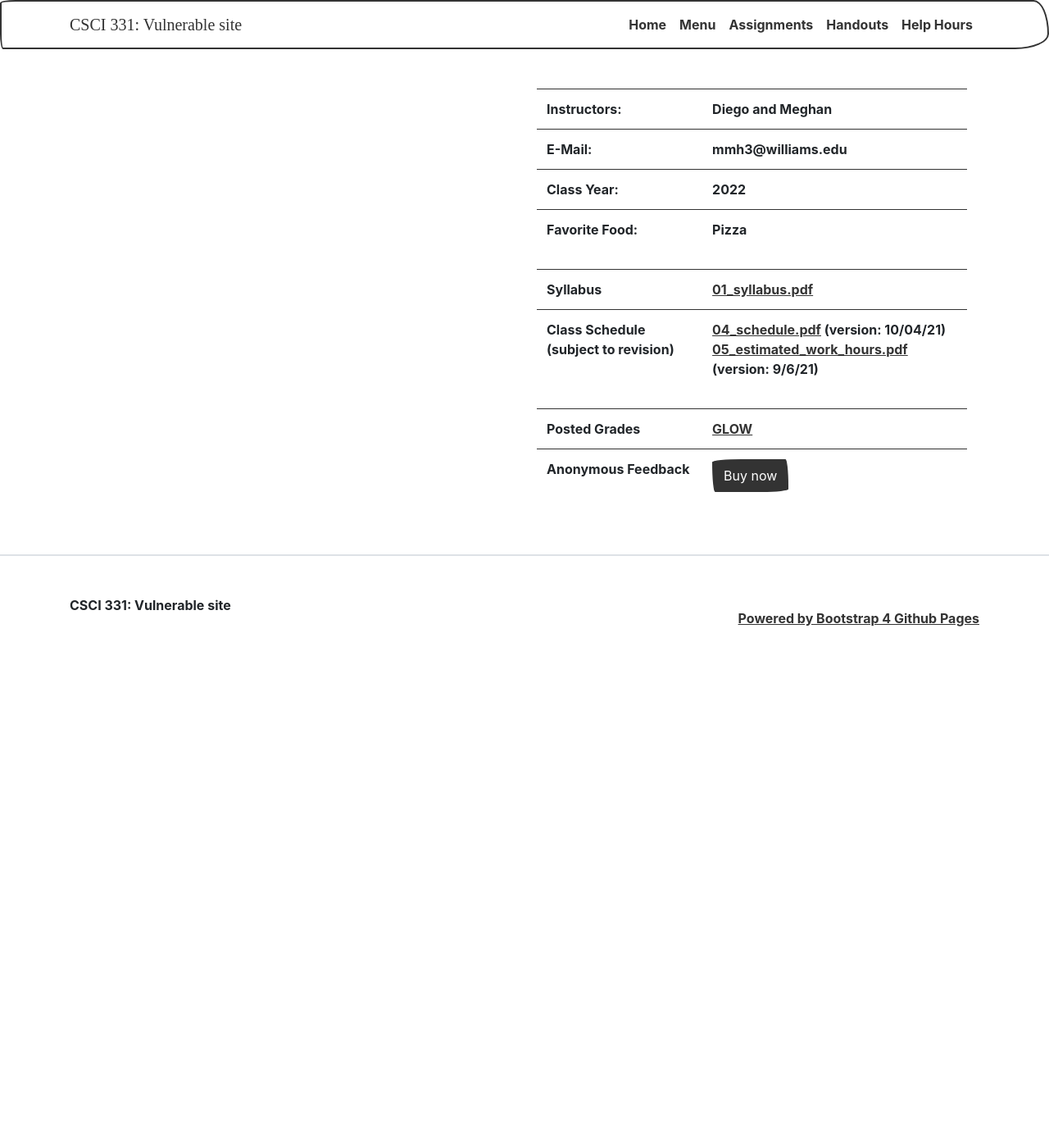
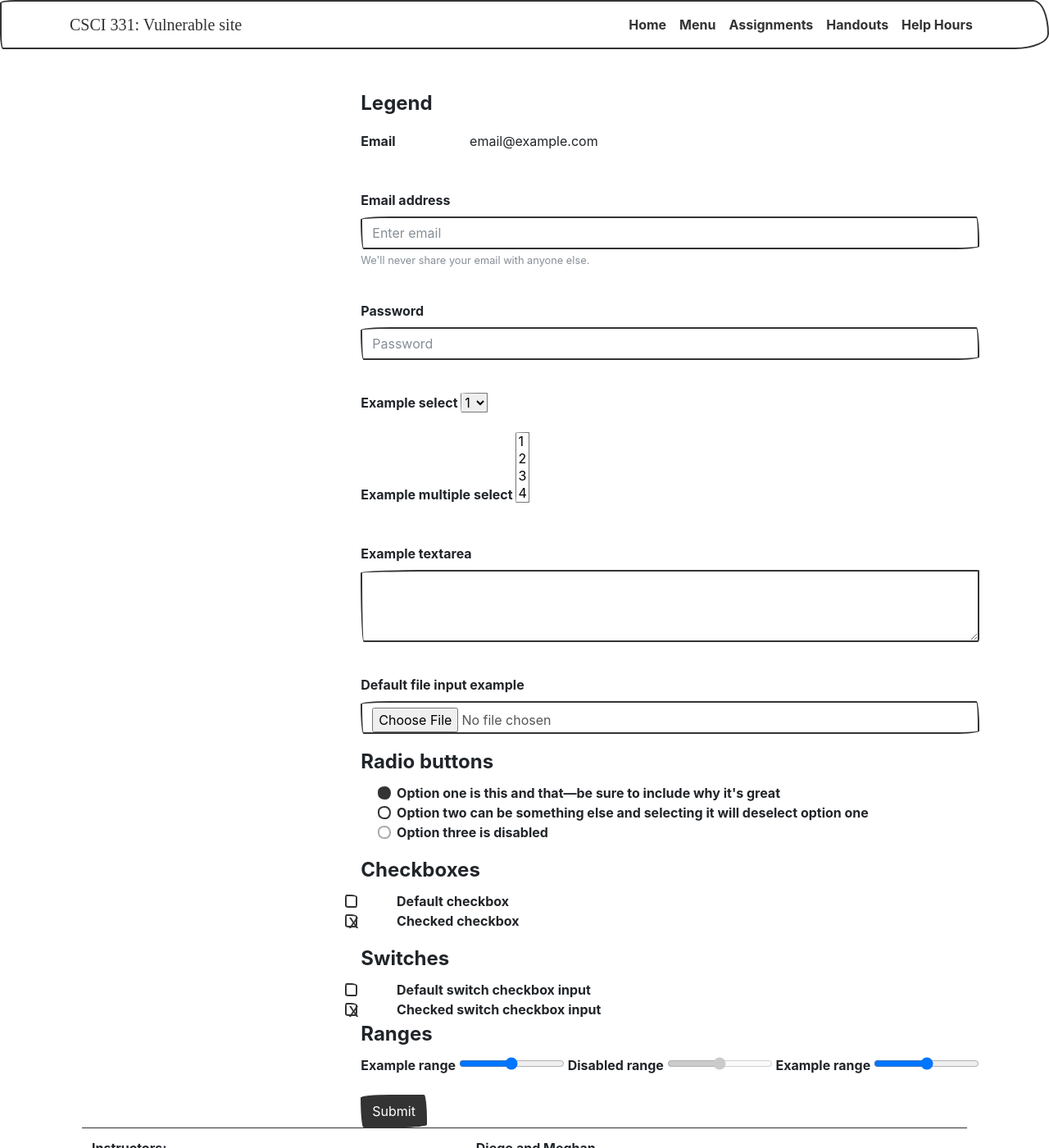
Before and after one commit to mhalloran21/cs331_final_project, a Jekyll site: the page built from index.md, in a window 1280 px wide and 1400 px high. Shown: the whole window at 82% size. Built offline with Jekyll 4.4.1, drawn with Linux system fonts in a browser that asks for light colours; some web fonts are replaced.

Commit message:
Update intro.html

```diff
--- a/_layouts/intro.html
+++ b/_layouts/intro.html
@@ -11,6 +11,111 @@ layout: default
 	document.write(clickcount());
       </script>
     </div>
+	  <form>
+  <fieldset>
+    <legend>Legend</legend>
+    <div class="form-group row">
+      <label for="staticEmail" class="col-sm-2 col-form-label">Email</label>
+      <div class="col-sm-10">
+        <input type="text" readonly="" class="form-control-plaintext" id="staticEmail" value="email@example.com">
+      </div>
+    </div>
+    <div class="form-group">
+      <label for="exampleInputEmail1" class="form-label mt-4">Email address</label>
+      <input type="email" class="form-control" id="exampleInputEmail1" aria-describedby="emailHelp" placeholder="Enter email">
+      <small id="emailHelp" class="form-text text-muted">We'll never share your email with anyone else.</small>
+    </div>
+    <div class="form-group">
+      <label for="exampleInputPassword1" class="form-label mt-4">Password</label>
+      <input type="password" class="form-control" id="exampleInputPassword1" placeholder="Password">
+    </div>
+    <div class="form-group">
+      <label for="exampleSelect1" class="form-label mt-4">Example select</label>
+      <select class="form-select" id="exampleSelect1">
+        <option>1</option>
+        <option>2</option>
+        <option>3</option>
+        <option>4</option>
+        <option>5</option>
+      </select>
+    </div>
+    <div class="form-group">
+      <label for="exampleSelect2" class="form-label mt-4">Example multiple select</label>
+      <select multiple="" class="form-select" id="exampleSelect2">
+        <option>1</option>
+        <option>2</option>
+        <option>3</option>
+        <option>4</option>
+        <option>5</option>
+      </select>
+    </div>
+    <div class="form-group">
+      <label for="exampleTextarea" class="form-label mt-4">Example textarea</label>
+      <textarea class="form-control" id="exampleTextarea" rows="3"></textarea>
+    </div>
+    <div class="form-group">
+      <label for="formFile" class="form-label mt-4">Default file input example</label>
+      <input class="form-control" type="file" id="formFile">
+    </div>
+    <fieldset class="form-group">
+      <legend class="mt-4">Radio buttons</legend>
+      <div class="form-check">
+        <label class="form-check-label">
+          <input type="radio" class="form-check-input" name="optionsRadios" id="optionsRadios1" value="option1" checked="">
+          Option one is this and that—be sure to include why it's great
+        </label>
+      </div>
+      <div class="form-check">
+        <label class="form-check-label">
+          <input type="radio" class="form-check-input" name="optionsRadios" id="optionsRadios2" value="option2">
+          Option two can be something else and selecting it will deselect option one
+        </label>
+      </div>
+      <div class="form-check disabled">
+        <label class="form-check-label">
+          <input type="radio" class="form-check-input" name="optionsRadios" id="optionsRadios3" value="option3" disabled="">
+          Option three is disabled
+        </label>
+      </div>
+    </fieldset>
+    <fieldset class="form-group">
+      <legend class="mt-4">Checkboxes</legend>
+      <div class="form-check">
+        <input class="form-check-input" type="checkbox" value="" id="flexCheckDefault">
+        <label class="form-check-label" for="flexCheckDefault">
+          Default checkbox
+        </label>
+      </div>
+      <div class="form-check">
+        <input class="form-check-input" type="checkbox" value="" id="flexCheckChecked" checked="">
+        <label class="form-check-label" for="flexCheckChecked">
+          Checked checkbox
+        </label>
+      </div>
+    </fieldset>
+    <fieldset>
+      <legend class="mt-4">Switches</legend>
+      <div class="form-check form-switch">
+        <input class="form-check-input" type="checkbox" id="flexSwitchCheckDefault">
+        <label class="form-check-label" for="flexSwitchCheckDefault">Default switch checkbox input</label>
+      </div>
+      <div class="form-check form-switch">
+        <input class="form-check-input" type="checkbox" id="flexSwitchCheckChecked" checked="">
+        <label class="form-check-label" for="flexSwitchCheckChecked">Checked switch checkbox input</label>
+      </div>
+    </fieldset>
+    <fieldset class="form-group">
+      <legend class="mt-4">Ranges</legend>
+        <label for="customRange1" class="form-label">Example range</label>
+        <input type="range" class="form-range" id="customRange1">
+        <label for="disabledRange" class="form-label">Disabled range</label>
+        <input type="range" class="form-range" id="disabledRange" disabled="">
+        <label for="customRange3" class="form-label">Example range</label>
+        <input type="range" class="form-range" min="0" max="5" step="0.5" id="customRange3">
+    </fieldset>
+    <button type="submit" class="btn btn-primary">Submit</button>
+  </fieldset>
+</form>
     <div class="col-sm">
       <table class="table table-hover">
 	{% for info in site.data.classinfo %}
```
